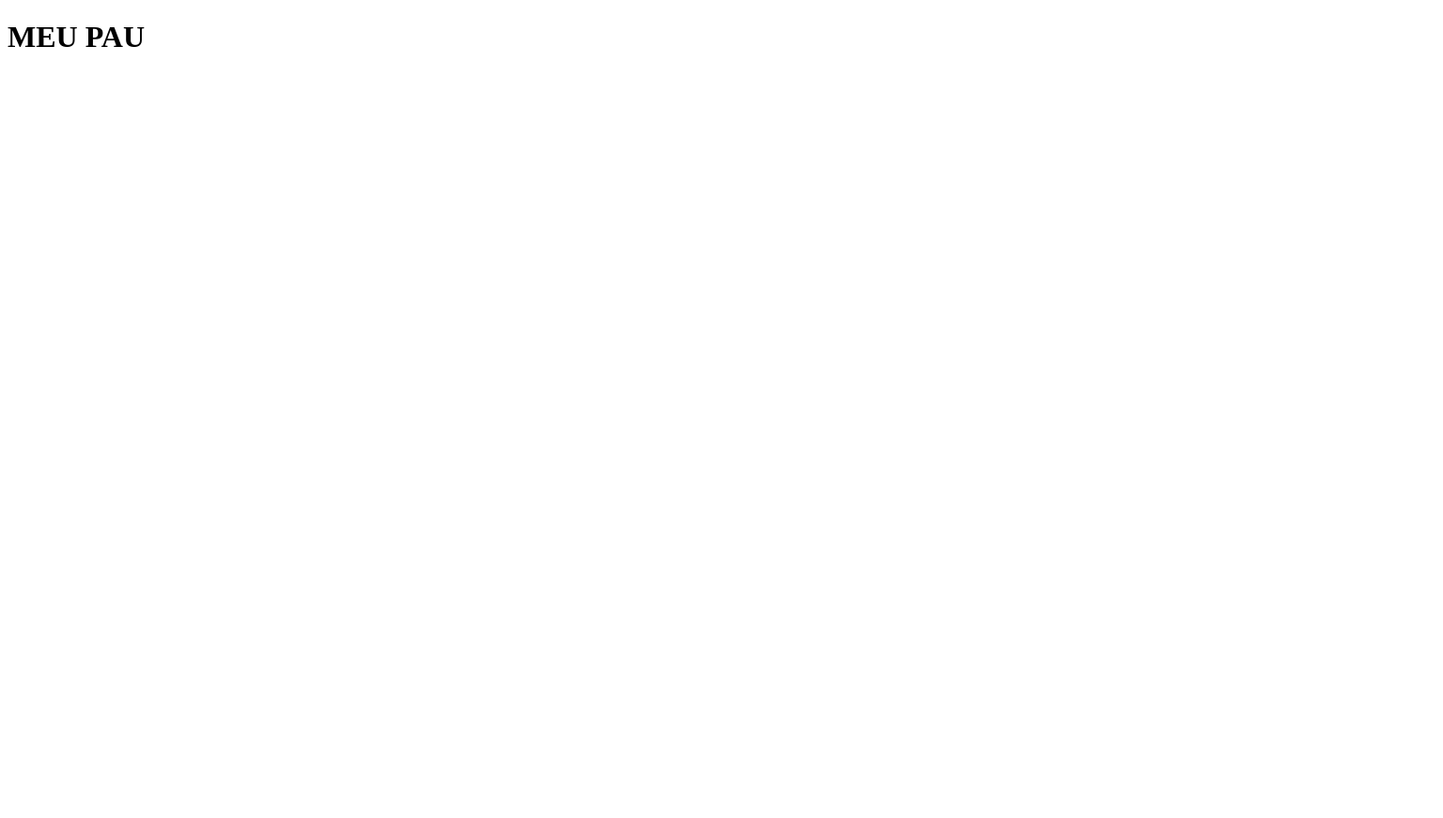
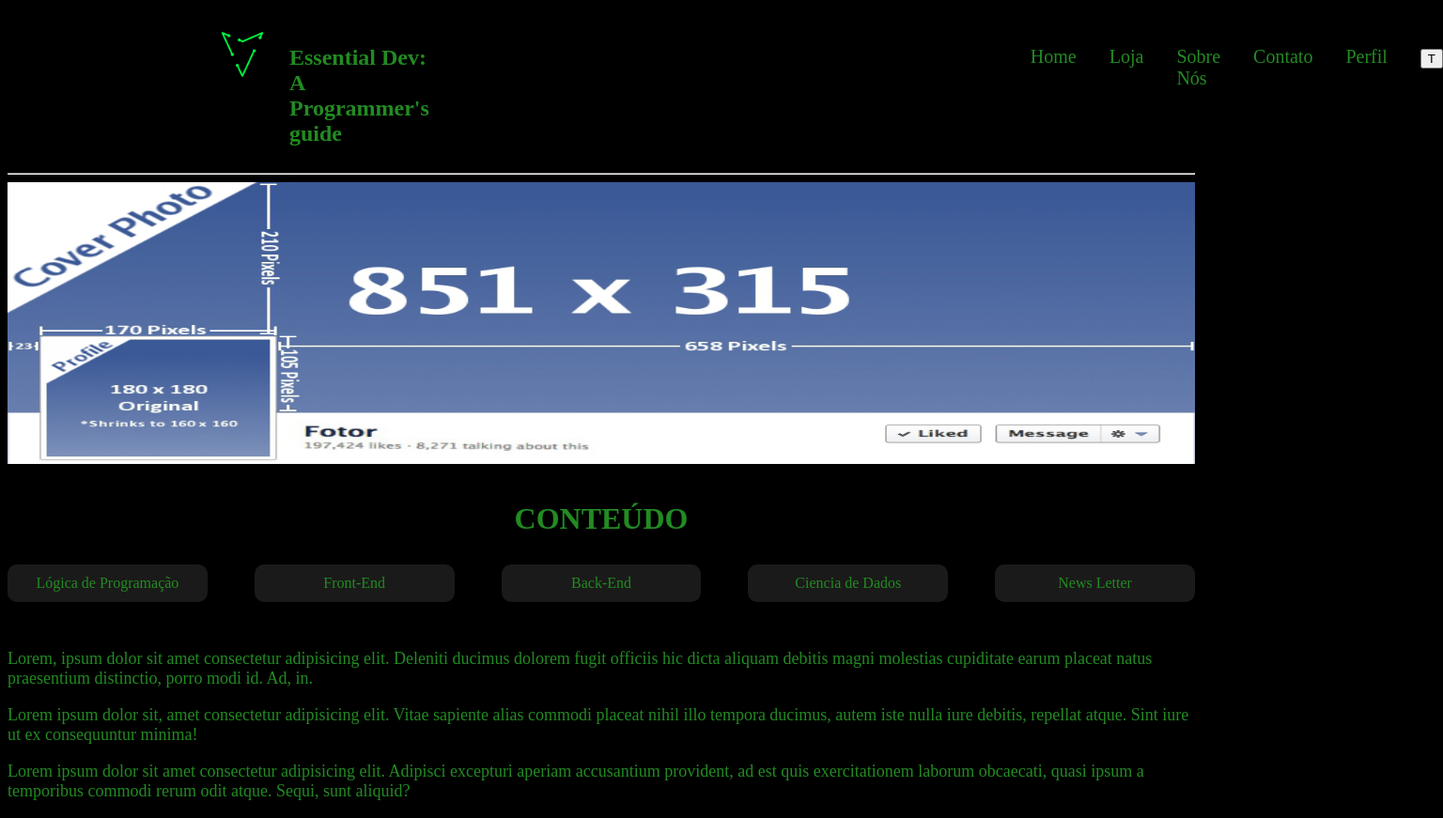
Before and after one commit to GuilhermeDrummond/essentialDev, a plain HTML site: page index.html in a window 1280 px wide. Shown: the whole page at 94% size, 1536 px wide, since content can reach past the window. Before the commit the page ends 800 px from the top, so only its background shows below. Drawn offline with Linux system fonts and the light colour scheme.

Commit message:
Essential Dev

```diff
--- a/index.html
+++ b/index.html
@@ -5,8 +5,39 @@
     <meta http-equiv="X-UA-Compatible" content="IE=edge">
     <meta name="viewport" content="width=device-width, initial-scale=1.0">
     <title>Document</title>
+    <style>
+        .is-light {background-color: rgb(100, 100, 100); color: black;}
+        .is-dark {background-color: rgb(0, 0, 0); color: aliceblue;}
+    </style>
+    <script src="index.js"></script>
+    <link rel="stylesheet" href="style.css">
 </head>
-<body>
-    <h1>MEU PAU</h1>
+<body class="is-dark">
+    <nav class="nav" id="nav">
+        <img src="logohome.png" alt="#" id="logo">
+        <h1>Essential Dev: A Programmer's guide</h1>
+        <ul class="menu" id="menu">
+            <a href="">Home</a>
+            <a href="">Loja</a>
+            <a href="">Sobre Nós</a>
+            <a href="">Contato</a>
+            <a href="">Perfil</a>
+            <button id="tema" onclick="switchTheme()">T</button>
+        </ul>
+
+    </nav>
+    <hr>
+    <img src="CAPA.jpg" alt="#" id="capa">
+    <h1>CONTEÚDO</h1>
+    <nav class="nav-content" id="nav">
+            <a href="">Lógica de Programação</a>
+            <a href="">Front-End</a>
+            <a href="">Back-End</a>
+            <a href="">Ciencia de Dados</a>
+            <a href="">News Letter</a>
+    </nav>
+    <p>Lorem, ipsum dolor sit amet consectetur adipisicing elit. Deleniti ducimus dolorem fugit officiis hic dicta aliquam debitis magni molestias cupiditate earum placeat natus praesentium distinctio, porro modi id. Ad, in.</p>
+    <p>Lorem ipsum dolor sit, amet consectetur adipisicing elit. Vitae sapiente alias commodi placeat nihil illo tempora ducimus, autem iste nulla iure debitis, repellat atque. Sint iure ut ex consequuntur minima!</p>
+    <p>Lorem ipsum dolor sit amet consectetur adipisicing elit. Adipisci excepturi aperiam accusantium provident, ad est quis exercitationem laborum obcaecati, quasi ipsum a temporibus commodi rerum odit atque. Sequi, sunt aliquid?</p>
 </body>
 </html>
--- /dev/null
+++ b/index.js
@@ -0,0 +1,17 @@
+function useLightTheme() {
+    document.body.style.color = 'aliceblue'
+    document.body.style.backgroundColor = 'black'
+}
+
+function useDarkTheme() {
+    document.body.style.color = 'black'
+    document.body.style.backgroundColor = 'aliceblue'
+}
+
+function switchTheme() {
+    document.body.classList.toggle("is-light")
+    document.body.classList.toggle("is-dark")
+}
+
+document.getElementById('tema').addEventListener('click', useLightTheme)
+document.getElementById('tema').addEventListener('click', useDarkTheme)
--- /dev/null
+++ b/style.css
@@ -0,0 +1,66 @@
+h1{
+    display: flex;
+    justify-content: center;
+    color: forestgreen;
+    margin-top: 40px;
+}
+p {
+    display: flex;
+    justify-content: center;
+    align-items: center;
+    color: forestgreen;
+    font-size: 18px;
+
+}
+#logo {
+    height: 100px;
+    margin-left: 200px;
+}
+
+.nav {
+    display: flex;
+}
+
+.menu {
+    display: flex;
+    flex-direction: row;
+    gap: 35px;
+    margin-top: 41px;
+    align-items: baseline;
+    margin-left: 600px;
+}
+
+.menu a {
+    text-decoration: none;
+    color: forestgreen;
+    font-size: 20px;
+}
+
+#capa {
+    display: flex;
+    width: 100%;
+    height: 300px;
+}
+
+.nav-content {
+    display: flex;
+    align-items: center;
+    justify-content: center;
+    margin-top: 30px;
+    gap: 50px;
+    margin-bottom: 50px;
+}
+
+.nav-content a {
+    display: flex;
+    justify-content: center;
+    align-items: center;
+    flex-direction: row;
+    text-decoration: none;
+    background-color: rgb(27, 26, 26);
+    color: forestgreen;
+    border-radius: 10px;
+    width: 700px;
+    height: 40px;
+
+}
```
Also changed, not shown: CAPA.jpg (added), logohome.png (added).
